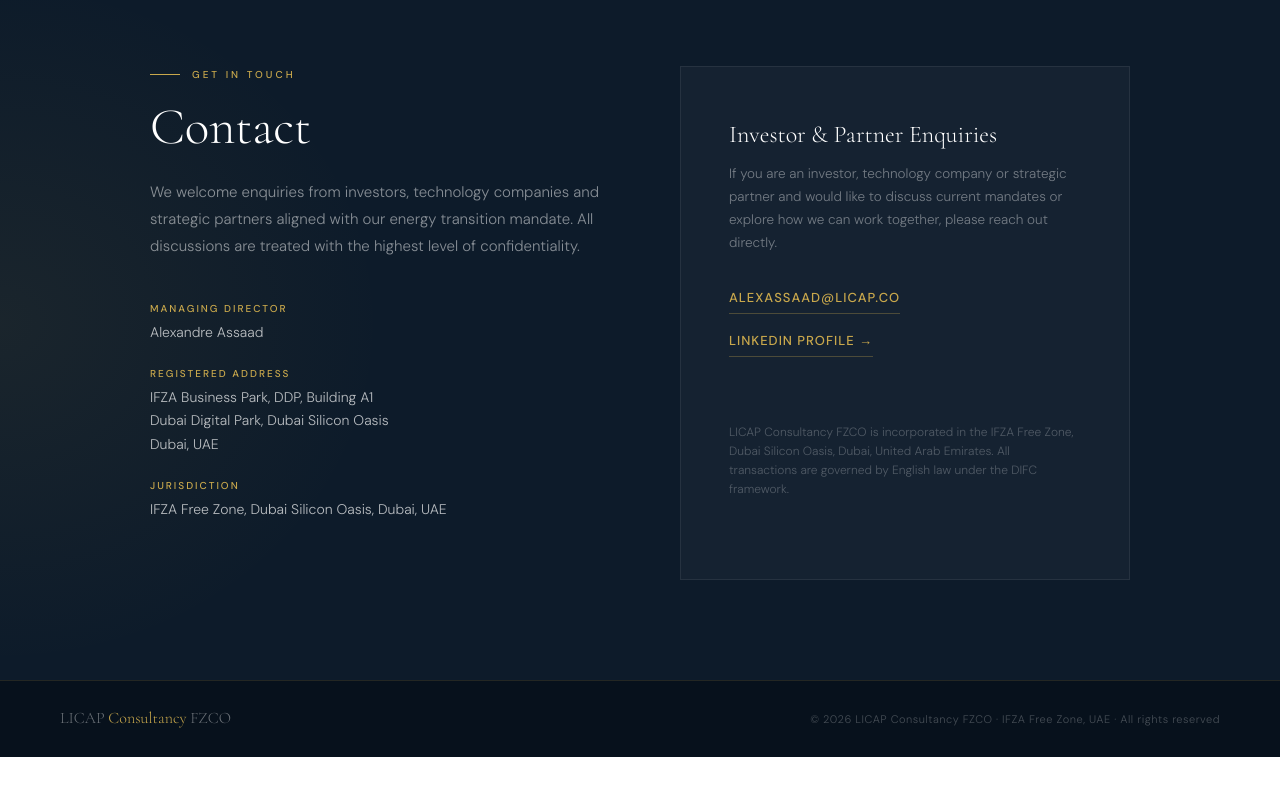
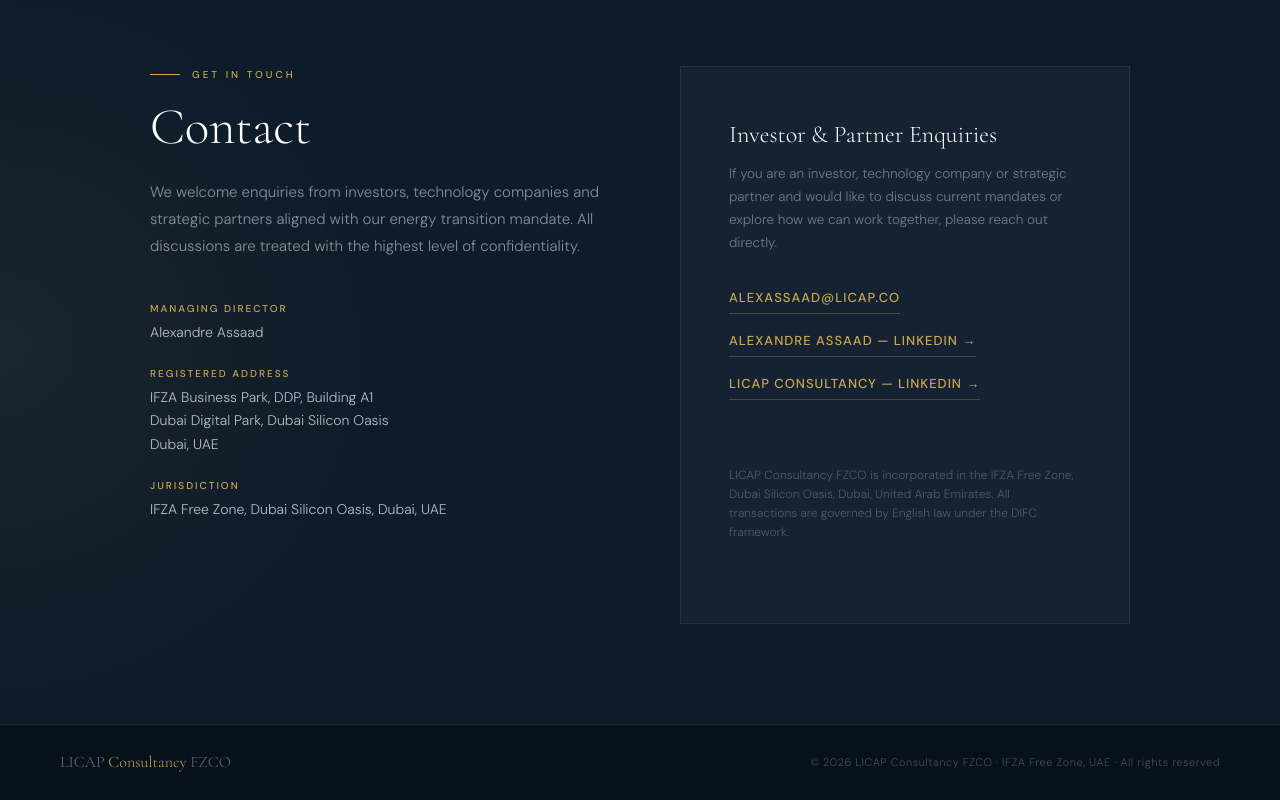
Before and after one commit to LICAPConsultancy/licap-co, a plain HTML site: page index.html in a window 1280 px wide. Shown: the part 3930-4730 px from the top of the page. Before the commit the page ends 4687 px from the top, so only its background shows below. Drawn offline with nearby package versions, Linux system fonts and the light colour scheme.

Commit message:
Update index.html

```diff
--- a/index.html
+++ b/index.html
@@ -869,7 +869,8 @@
         <h3>Investor &amp; Partner Enquiries</h3>
         <p>If you are an investor, technology company or strategic partner and would like to discuss current mandates or explore how we can work together, please reach out directly.</p>
         <a href="mailto:alexassaad@licap.co" class="contact-link">alexassaad@licap.co</a>
-        <a href="https://www.linkedin.com/in/alexandreassaad/" target="_blank" class="contact-link">LinkedIn Profile →</a>
+        <a href="https://www.linkedin.com/in/alexandreassaad/" target="_blank" class="contact-link">Alexandre Assaad — LinkedIn →</a>
+        <a href="https://www.linkedin.com/company/licapconsultancy" target="_blank" class="contact-link">LICAP Consultancy — LinkedIn →</a>
         <br>
         <p style="font-size:12px; color:rgba(255,255,255,0.25); margin-top:24px; line-height:1.6;">LICAP Consultancy FZCO is incorporated in the IFZA Free Zone, Dubai Silicon Oasis, Dubai, United Arab Emirates. All transactions are governed by English law under the DIFC framework.</p>
       </div>
```
